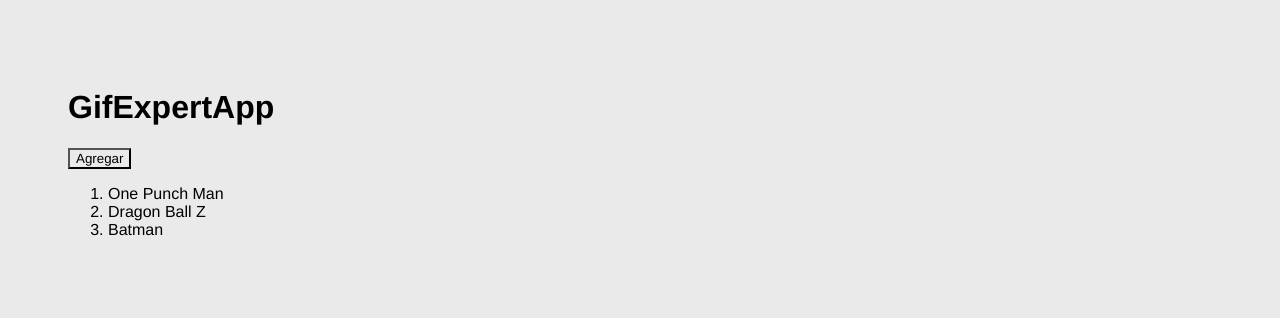
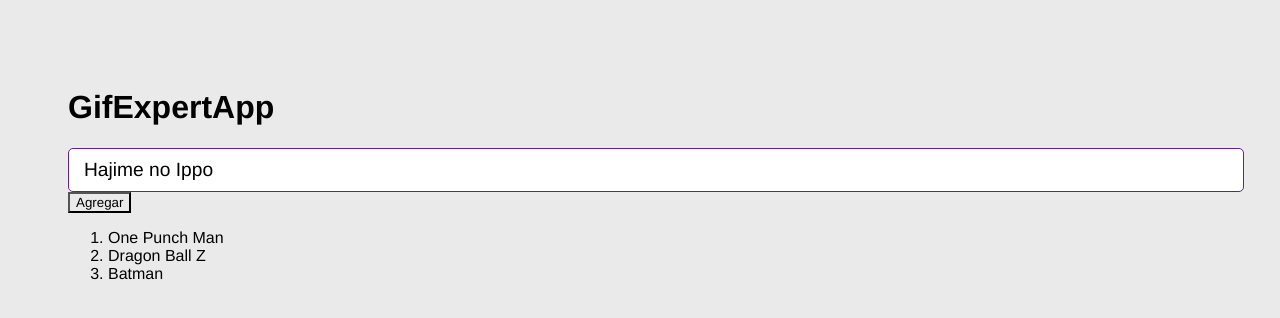
Before and after one commit to jespejo-run-dev/gif-expert-app, a React (Vite) app: page / in a window 1280 px wide. Shown: the top 318 px of the page. Built offline with nearby package versions, Linux system fonts and the light colour scheme.

Commit message:
Componente AddCategory

```diff
--- a/src/GifExpertApp.jsx
+++ b/src/GifExpertApp.jsx
@@ -1,4 +1,5 @@
 import { useState } from "react"
+import { AddCategory } from "./components/AddCategory";
 
 export const GifExpertApp = () => {
 
@@ -17,6 +18,7 @@ export const GifExpertApp = () => {
             <h1>GifExpertApp</h1>
 
             {/* Input */}
+            <AddCategory />
 
             {/* Listado de Gif */}
             <button onClick={onAddCategory}>Agregar</button>
--- /dev/null
+++ b/src/components/AddCategory.jsx
@@ -0,0 +1,27 @@
+import { useState } from "react";
+
+export const AddCategory = () => {
+
+    const [inputValue, setInputValue] = useState('Hajime no Ippo');
+
+    const onInputChange = ({target}) => {
+        setInputValue(target.value)
+    }
+
+    const onSubmit = (event) => {
+        event.preventDefault();
+        console.log(inputValue);
+
+    }
+
+    return (
+        <form onSubmit={(event) => onSubmit(event)}>
+            <input
+                type="test"
+                placeholder="Buscar gif"
+                value={inputValue}
+                onChange={ onInputChange }
+                />
+        </form>
+    )
+}
```
